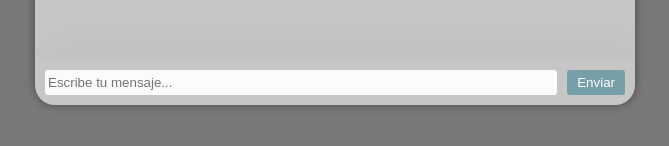
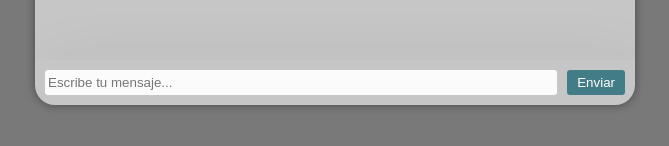
Before and after one commit to moccodevs/simpleChat, a website: page public/chatFront.html in a window 1280 px wide. Shown: the part 512-658 px from the top of the page, without its empty margins (305-974 px from the left). Drawn offline with nearby package versions, Linux system fonts and the light colour scheme; no server answers.

Commit message:
clever url deploy

```diff
--- a/public/chatFront.html
+++ b/public/chatFront.html
@@ -114,7 +114,7 @@
         #send-button {
             padding: 5px 10px;
             margin-left: 10px;
-            background-color: #00677967;
+            background-color: #055a69ad;
             color: #fff;
             border: 0px solid #0000001f;
             border-radius: 3px;
```
